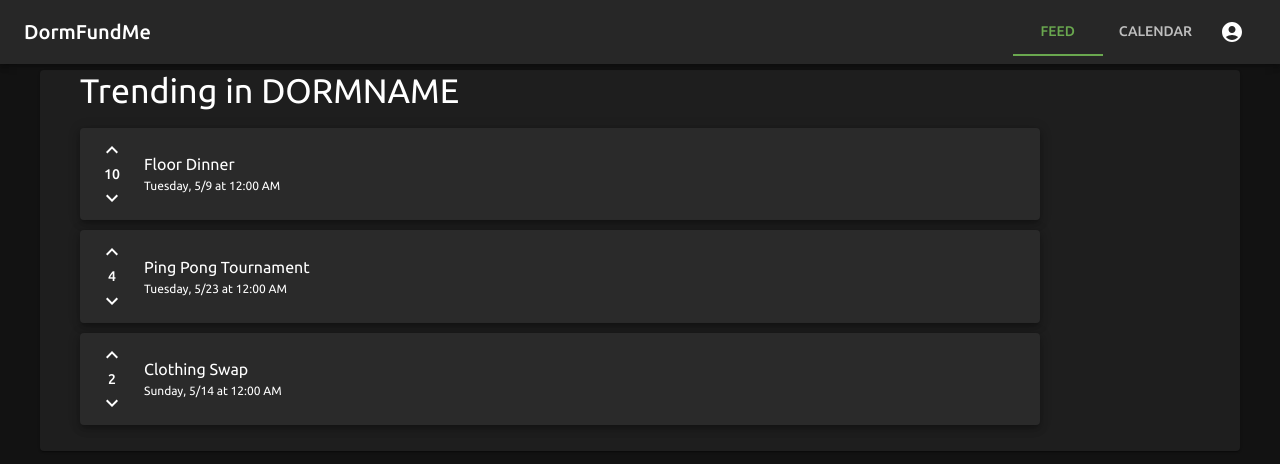
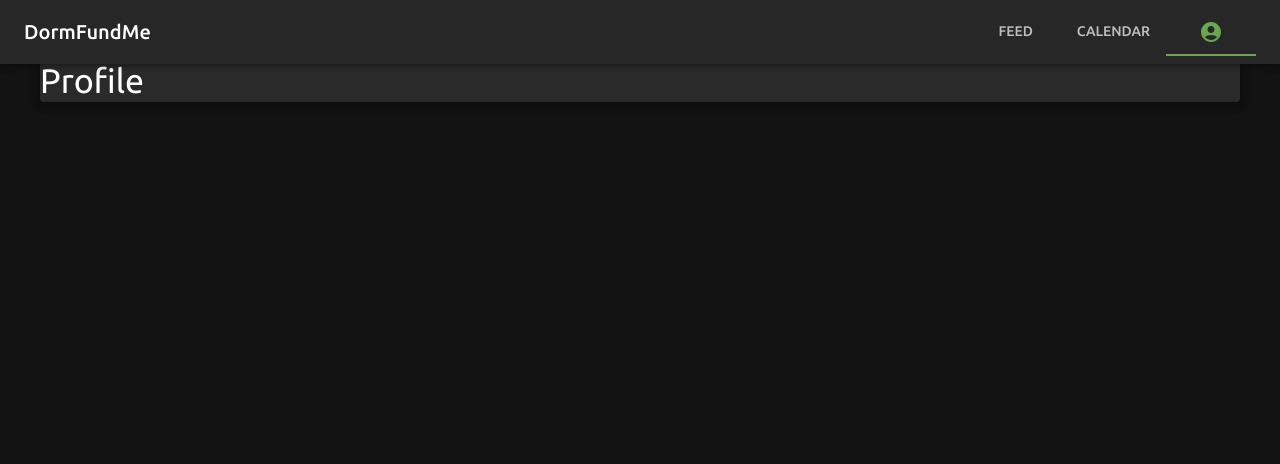
Before and after one commit to pabaill/CS278-Project--DormFundMe-, a React (Vite) app in the folder DormFundMe/: page / in a window 1280 px wide. Both pictures are taken after a click on the tab 1232 px from the left and 32 px from the top of the page. Shown: the top 464 px of the page. Built offline with nearby package versions, Linux system fonts and the light colour scheme.

Commit message:
Initial Profile Page, reworked tabs

```diff
--- a/DormFundMe/src/App.jsx
+++ b/DormFundMe/src/App.jsx
@@ -4,6 +4,7 @@ import { themeOptions } from './assets/theme/theme';
 import DFMNavBar from './assets/components/NavBar/dfm-nav-bar';
 import { useState } from 'react';
 import DFMFeed from './assets/components/Feed/dfm-feed';
+import DFMProfile from './assets/components/Profile/dfm-profile';
 
 function App() {
   const theme = createTheme(themeOptions);
@@ -23,6 +24,11 @@ function App() {
           {/* TODO: Make a calendar component and put it here */}
         </div>
         ) : (<></>)}
+        {currPage == "profile" ? (
+        <div className="dfm-page">
+          <DFMProfile />
+        </div>
+        ) : (<></>)}
       </ThemeProvider>
     </>
   );
--- a/DormFundMe/src/assets/components/NavBar/dfm-nav-bar.jsx
+++ b/DormFundMe/src/assets/components/NavBar/dfm-nav-bar.jsx
@@ -7,7 +7,8 @@ import "./dfm-nav-bar.css"
 
 const indexToPage = {
   0: "feed",
-  1: "calendar"
+  1: "calendar",
+  2: "profile"
 };
 
 function DFMNavBar({changePage}) {
@@ -37,16 +38,8 @@ function DFMNavBar({changePage}) {
               <Tabs value={currTabIndex} onChange={handleTabChange} centered>
                 <Tab label="Feed" />
                 <Tab label="Calendar" />
+                <Tab icon={<AccountCircle />} />
               </Tabs>
-              <IconButton
-                  size="large"
-                  aria-label="account of current user"
-                  aria-controls="menu-appbar"
-                  aria-haspopup="true"
-                  color="inherit"
-                >
-                  <AccountCircle />
-                </IconButton>
             </div>
           </Toolbar>
         </AppBar>
--- /dev/null
+++ b/DormFundMe/src/assets/components/Profile/dfm-profile.css
@@ -0,0 +1,3 @@
+.dfm-profile-paper {
+    margin-top: 20px;
+}
--- /dev/null
+++ b/DormFundMe/src/assets/components/Profile/dfm-profile.jsx
@@ -0,0 +1,14 @@
+import {Typography, Paper} from '@mui/material';
+import "./dfm-profile.css";
+
+
+function DFMProfile() {
+
+    return (
+        <Paper elevation={5} className='dfm-profile-paper'>
+            <Typography variant="h4" textAlign="left">Profile</Typography>
+        </Paper>
+    )
+}
+
+export default DFMProfile;
```
